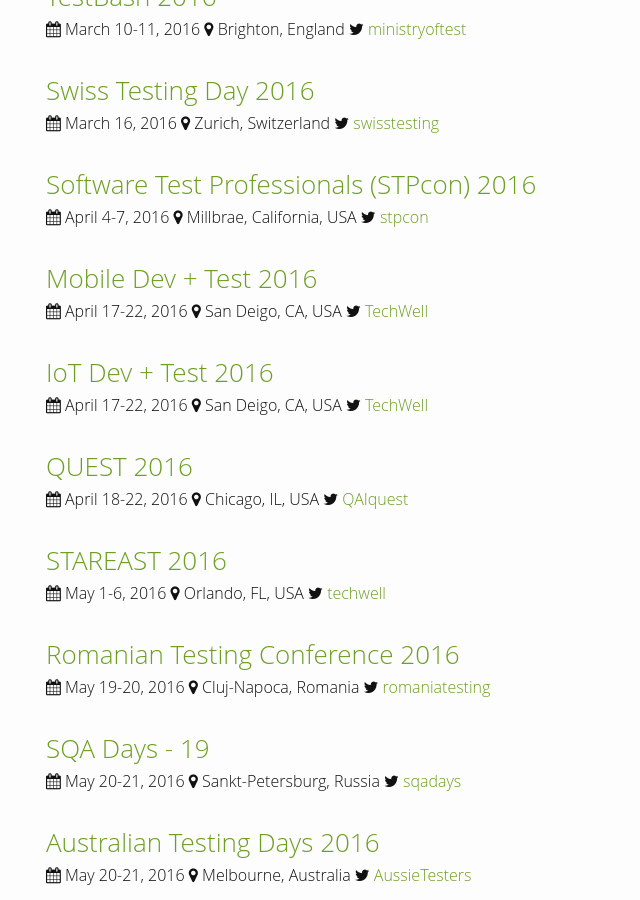
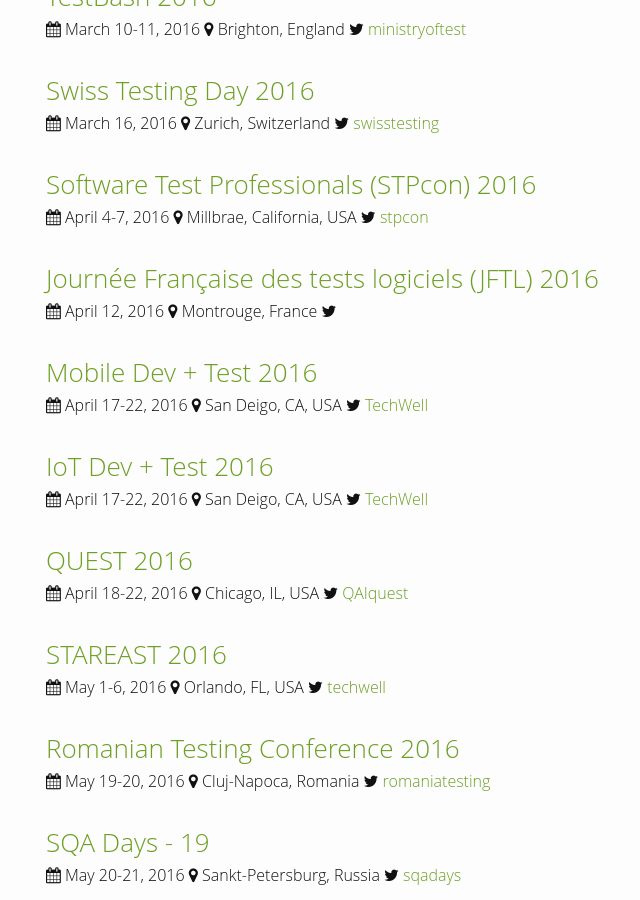
Before and after one commit to TestingConferences/testingconferences.github.io, a Jekyll site: the page built from index.html, in a window 1280 px wide and 900 px high, scrolled down 743 px. Shown: the whole window, without its empty margins (224-864 px from the left). Built offline with Jekyll 4.4.1, drawn with Linux system fonts in a browser that asks for light colours.

Commit message:
Add French conference JFTL 2016 to current

```diff
--- a/_data/current.yml
+++ b/_data/current.yml
@@ -51,6 +51,12 @@
   dates: "April 4-7, 2016"
   url: http://www.stpcon.com/
   twitter: stpcon
+
+- name: Journée Française des tests logiciels (JFTL) 2016
+  location: Montrouge, France
+  dates: "April 12, 2016"
+  url: http://www.cftl.fr/JFTL
+  twitter:
 
 - name: Mobile Dev + Test 2016
   location: San Deigo, CA, USA
```
